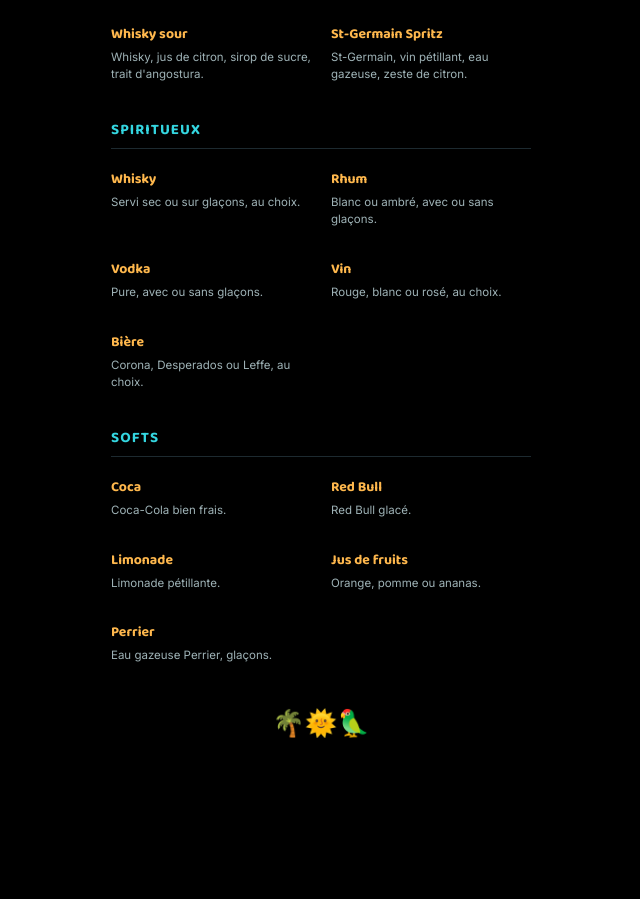
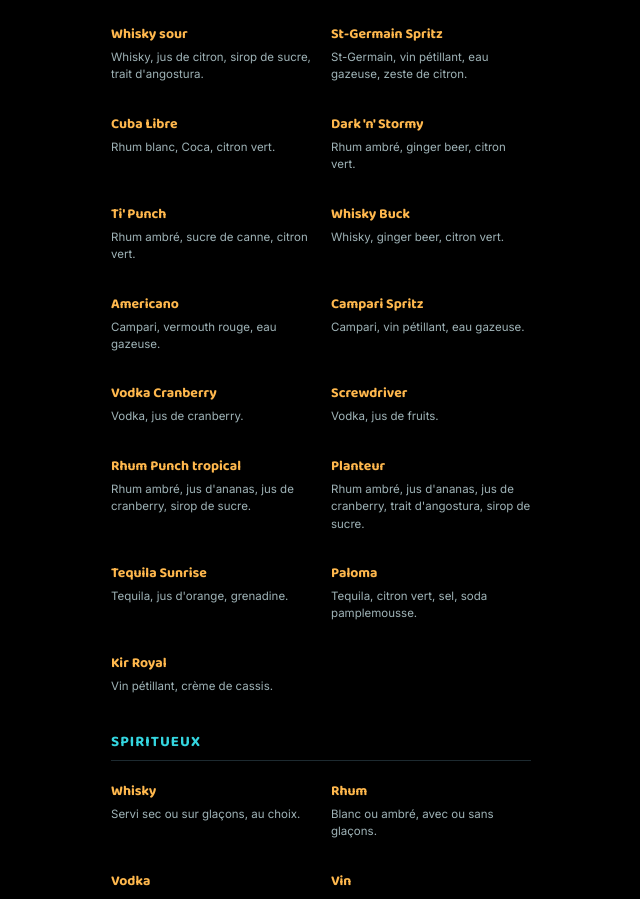
Before and after one commit to psycho1807/tikibar-apero, a website: page index.html in a window 1280 px wide. Shown: the part 654-1553 px from the top of the page, without its empty margins (319-959 px from the left). Before the commit the page ends 1440 px from the top, so only its background shows below. Drawn offline with Linux system fonts and the light colour scheme; no server answers.

Commit message:
Add files via upload

```diff
--- a/index.html
+++ b/index.html
@@ -408,6 +408,60 @@
     <div class="item">
       <p class="name">St-Germain Spritz</p>
       <p>St-Germain, vin pétillant, eau gazeuse, zeste de citron.</p>
+    </div>
+
+
+    <div class="item">
+      <p class="name">Cuba Libre</p>
+      <p>Rhum blanc, Coca, citron vert.</p>
+    </div>
+    <div class="item">
+      <p class="name">Dark 'n' Stormy</p>
+      <p>Rhum ambré, ginger beer, citron vert.</p>
+    </div>
+    <div class="item">
+      <p class="name">Ti' Punch</p>
+      <p>Rhum ambré, sucre de canne, citron vert.</p>
+    </div>
+    <div class="item">
+      <p class="name">Whisky Buck</p>
+      <p>Whisky, ginger beer, citron vert.</p>
+    </div>
+    <div class="item">
+      <p class="name">Americano</p>
+      <p>Campari, vermouth rouge, eau gazeuse.</p>
+    </div>
+    <div class="item">
+      <p class="name">Campari Spritz</p>
+      <p>Campari, vin pétillant, eau gazeuse.</p>
+    </div>
+    <div class="item">
+      <p class="name">Vodka Cranberry</p>
+      <p>Vodka, jus de cranberry.</p>
+    </div>
+    <div class="item">
+      <p class="name">Screwdriver</p>
+      <p>Vodka, jus de fruits.</p>
+    </div>
+    <div class="item">
+      <p class="name">Rhum Punch tropical</p>
+      <p>Rhum ambré, jus d'ananas, jus de cranberry, sirop de sucre.</p>
+    </div>
+    <div class="item">
+      <p class="name">Planteur</p>
+      <p>Rhum ambré, jus d'ananas, jus de cranberry, trait d'angostura, sirop de sucre.</p>
+    </div>
+    <div class="item">
+      <p class="name">Tequila Sunrise</p>
+      <p>Tequila, jus d'orange, grenadine.</p>
+    </div>
+    <div class="item">
+      <p class="name">Paloma</p>
+      <p>Tequila, citron vert, sel, soda pamplemousse.</p>
+    </div>
+    <div class="item">
+      <p class="name">Kir Royal</p>
+      <p>Vin pétillant, crème de cassis.</p>
     </div>
 
     <div class="section-label">Spiritueux</div>
@@ -1104,6 +1158,19 @@
     'Cosmopolitan': { all: ['vodka','triple_sec','jus_cranberry','citron_vert'] },
     'Whisky sour': { all: ['whisky','citron_vert','sirop_sucre','angostura'] },
     'St-Germain Spritz': { all: ['st_germain','vin_petillant','eau_gazeuse','citron_vert'] },
+    'Cuba Libre': { all: ['rhum_blanc','coca','citron_vert'] },
+    "Dark 'n' Stormy": { all: ['rhum_ambre','ginger_beer','citron_vert'] },
+    "Ti' Punch": { all: ['rhum_ambre','sucre_canne','citron_vert'] },
+    'Whisky Buck': { all: ['whisky','ginger_beer','citron_vert'] },
+    'Americano': { all: ['campari','vermouth_rouge','eau_gazeuse'] },
+    'Campari Spritz': { all: ['campari','vin_petillant','eau_gazeuse'] },
+    'Vodka Cranberry': { all: ['vodka','jus_cranberry'] },
+    'Screwdriver': { all: ['vodka','jus_fruits'] },
+    'Rhum Punch tropical': { all: ['rhum_ambre','jus_ananas','jus_cranberry','sirop_sucre'] },
+    'Planteur': { all: ['rhum_ambre','jus_ananas','jus_cranberry','angostura','sirop_sucre'] },
+    'Tequila Sunrise': { all: ['tequila','jus_orange','grenadine'] },
+    'Paloma': { all: ['tequila','citron_vert','sel','soda_pamplemousse'] },
+    'Kir Royal': { all: ['vin_petillant','creme_cassis'] },
     'Whisky': { all: ['whisky'] },
     'Rhum': { any: ['rhum_blanc','rhum_ambre'] },
     'Vodka': { all: ['vodka'] },
```
